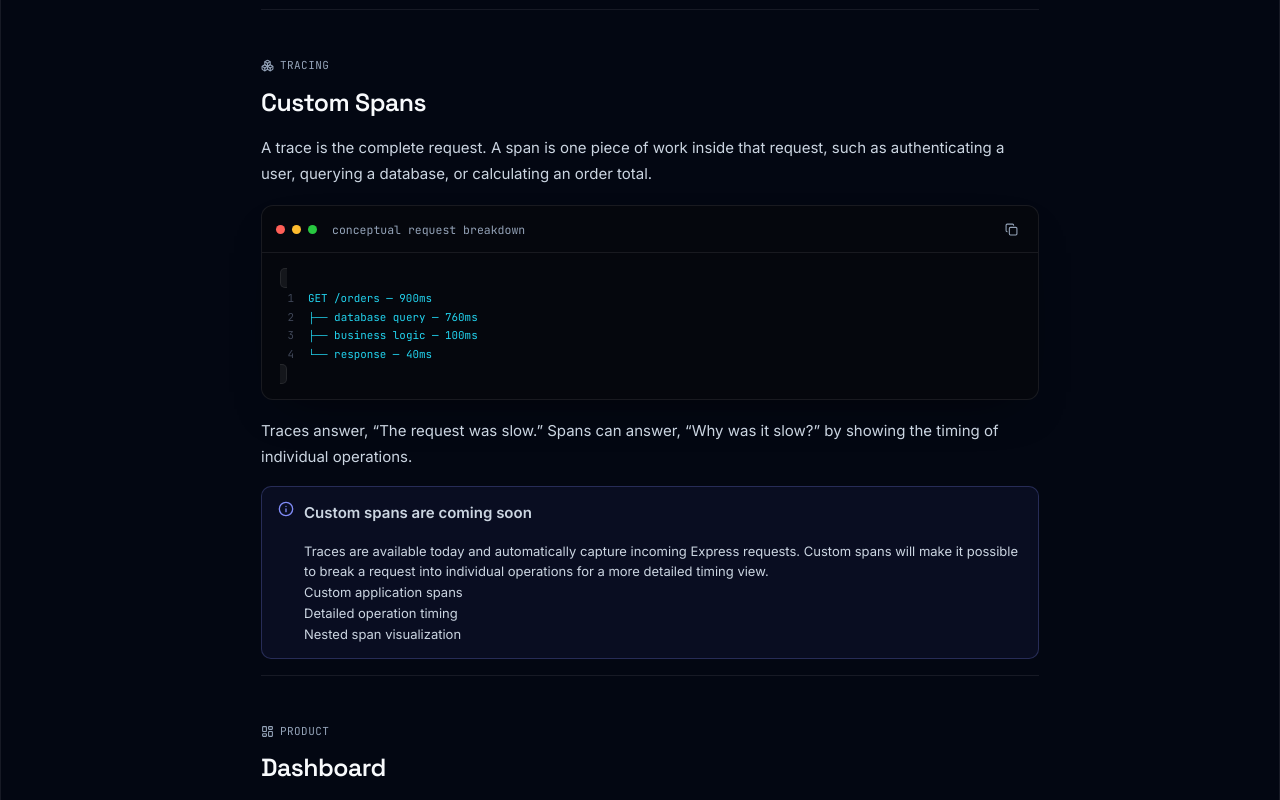
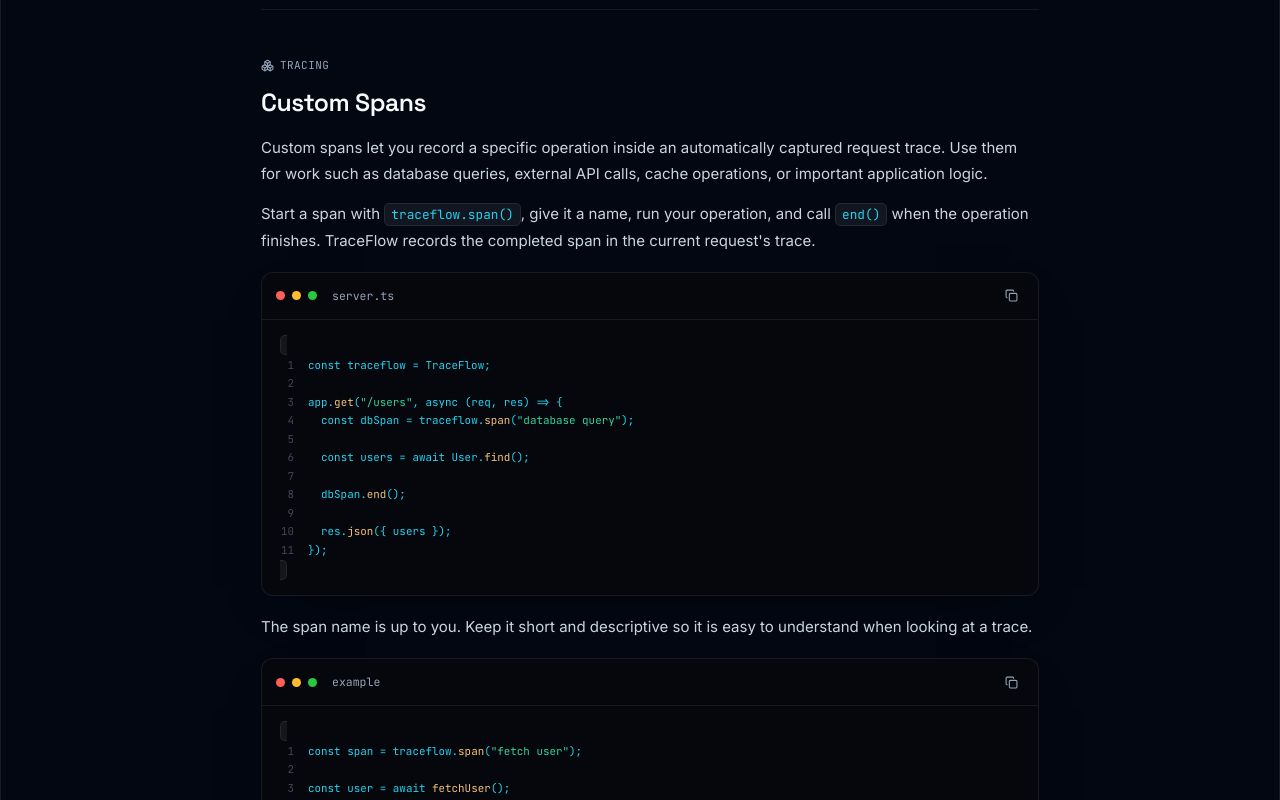
Before and after one commit to innovativecoder1267/traceflow-app, a Next.js app in the folder dashboard/: page /traceflow-docs in a window 1280 px wide. Shown: the part 2360-3160 px from the top of the page. Built offline with nearby package versions, Linux system fonts and the light colour scheme.

Commit message:
docs: add custom spans usage guide

```diff
--- a/dashboard/app/traceflow-docs/page.tsx
+++ b/dashboard/app/traceflow-docs/page.tsx
@@ -529,31 +529,58 @@
             </div>
             <h2>Custom Spans</h2>
             <p>
-              A trace is the complete request. A span is one piece of work inside that
-              request, such as authenticating a user, querying a database, or calculating
-              an order total.
+              Custom spans let you record a specific operation inside an automatically
+              captured request trace. Use them for work such as database queries,
+              external API calls, cache operations, or important application logic.
             </p>
+            <p>
+              Start a span with <code>traceflow.span()</code>, give it a name, run your
+              operation, and call <code>end()</code> when the operation finishes.
+              TraceFlow records the completed span in the current request's trace.
+            </p>
+
             <CodeBlock
-              lang="text"
-              filename="conceptual request breakdown"
-              code={`GET /orders — 900ms
-├── database query — 760ms
-├── business logic — 100ms
-└── response — 40ms`}
+              lang="ts"
+              filename="server.ts"
+              code={`const traceflow = TraceFlow;
+
+app.get("/users", async (req, res) => {
+  const dbSpan = traceflow.span("database query");
+
+  const users = await User.find();
+
+  dbSpan.end();
+
+  res.json({ users });
+});`}
             />
+
             <p>
-              Traces answer, “The request was slow.” Spans can answer, “Why was it slow?”
-              by showing the timing of individual operations.
+              The span name is up to you. Keep it short and descriptive so it is easy
+              to understand when looking at a trace.
             </p>
-            <Callout type="info" title="Custom spans are coming soon">
-              Traces are available today and automatically capture incoming Express
-              requests. Custom spans will make it possible to break a request into
-              individual operations for a more detailed timing view.
-              <ul>
-                <li>Custom application spans</li>
-                <li>Detailed operation timing</li>
-                <li>Nested span visualization</li>
-              </ul>
+
+            <CodeBlock
+              lang="ts"
+              filename="example"
+              code={`const span = traceflow.span("fetch user");
+
+const user = await fetchUser();
+
+span.end();`}
+            />
+
+            <Callout type="success" title="Span lifecycle">
+              <code>traceflow.span("name")</code> starts timing the operation.
+              Calling <code>end()</code> completes it and adds the span to the
+              current trace. If the request has no active TraceFlow trace, there is
+              nothing to record.
+            </Callout>
+
+            <Callout type="info" title="What appears in the dashboard">
+              Each completed span is shown inside its parent trace with its name,
+              duration, status, and available metadata. You can expand the trace to
+              inspect its spans without opening another page.
             </Callout>
           </Reveal>
 
```
